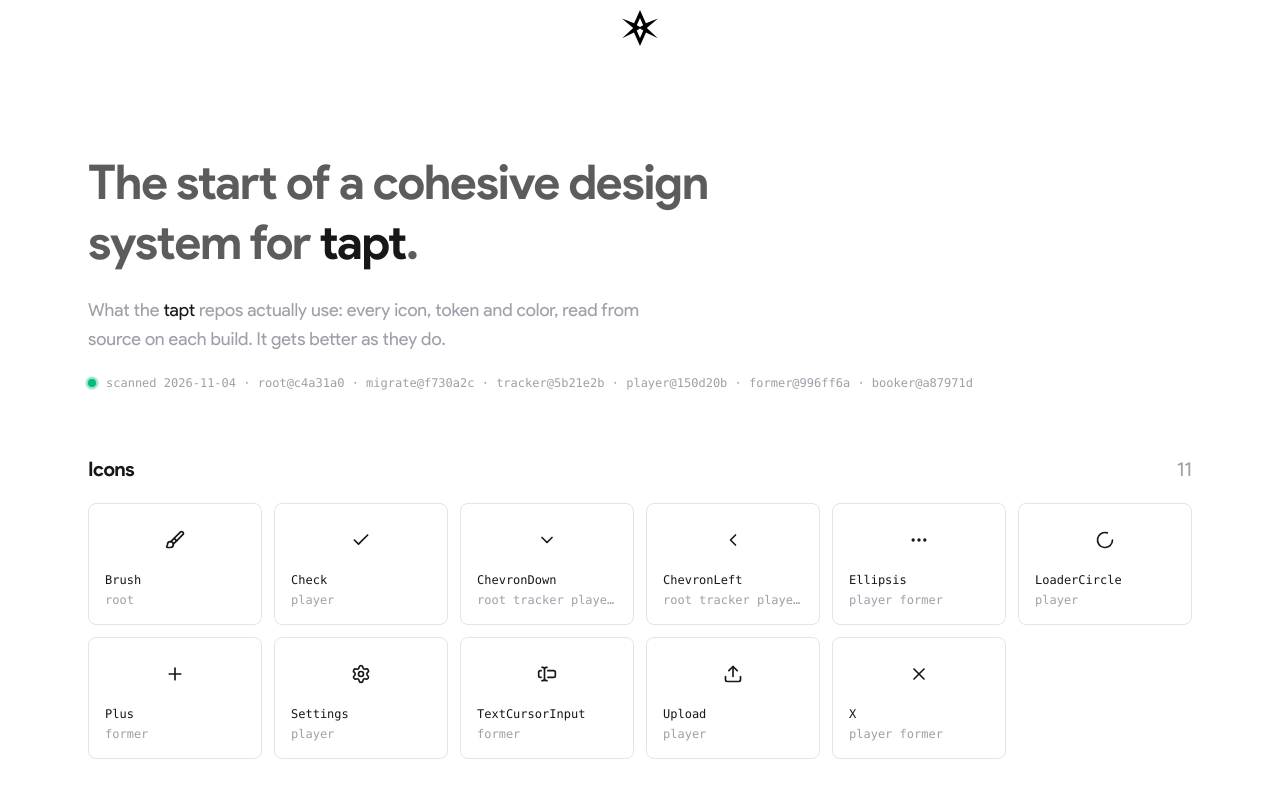
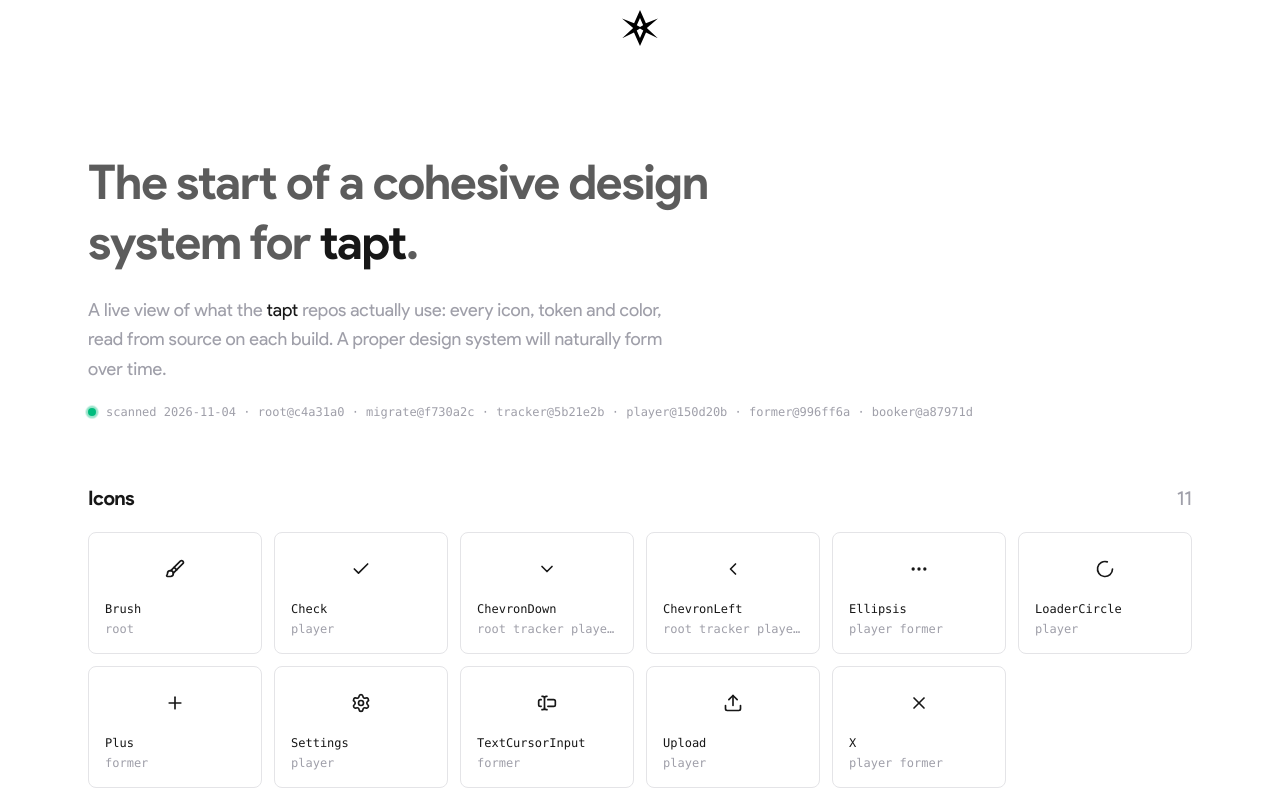
Before and after one commit to prmagana/design, a Next.js app: page / in a window 1280 px wide. Shown: the top 800 px of the page. Built offline with nearby package versions, Linux system fonts and the light colour scheme.

Commit message:
Description reads as a live view; a proper design system will naturally form over time

```diff
--- a/app/page.tsx
+++ b/app/page.tsx
@@ -19,8 +19,8 @@ export default function Home() {
         </h1>
         {/* What the page is, in two lines: an audit of the real thing, not a pitch for an ideal one. */}
         <p className="mt-6 max-w-xl text-base leading-relaxed text-muted sm:text-lg">
-          What the <span className="text-foreground">tapt</span> repos actually use: every icon, token and color, read
-          from source on each build. It gets better as they do.
+          A live view of what the <span className="text-foreground">tapt</span> repos actually use: every icon, token and
+          color, read from source on each build. A proper design system will naturally form over time.
         </p>
         <p className="mt-5 flex items-center gap-2.5 font-mono text-xs text-muted">
           {/* The live dot: a solid core and a ring that pings out of it. Still for reduced-motion users. */}
--- a/data/system.json
+++ b/data/system.json
@@ -1,5 +1,5 @@
 {
-  "scannedAt": "2026-11-04T06:30:04.461Z",
+  "scannedAt": "2026-11-04T06:33:06.965Z",
   "repos": [
     {
       "name": "root",
```
